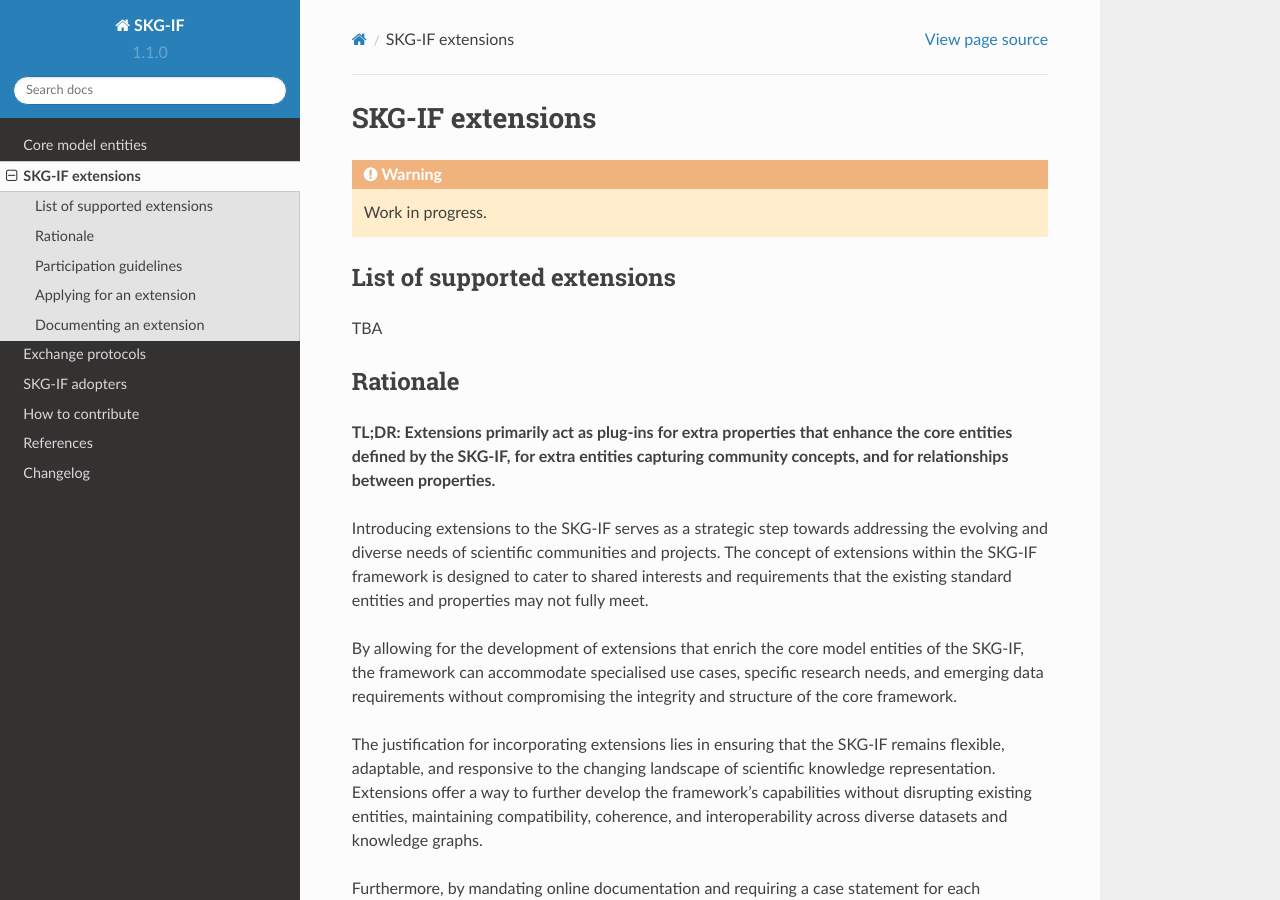
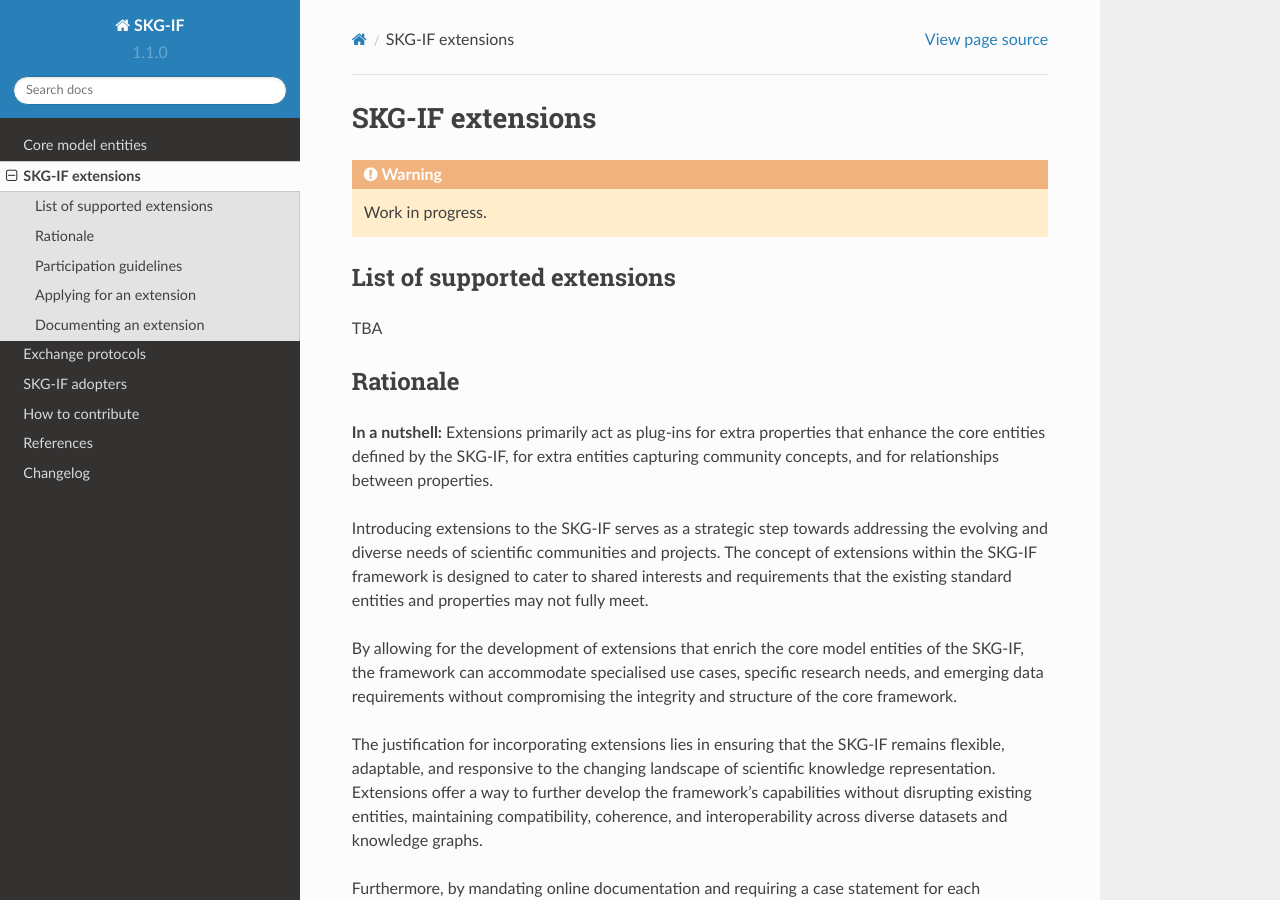
Before and after one commit to andremann/SKG-IF, a Sphinx documentation site: the page built from docs/source/extensions.rst, in a window 1280 px wide and 900 px high. Built offline with Sphinx 7.4.7 and the Read the Docs theme 2.0.0, drawn with Linux system fonts in a browser that asks for light colours; pages that are not in the unit, such as notebooks, are missing from menus.

Commit message:
small updates on ext page

```diff
--- a/docs/source/extensions.rst
+++ b/docs/source/extensions.rst
@@ -13,7 +13,7 @@ TBA
 Rationale
 ---------
 
-**TL;DR: Extensions primarily act as plug-ins for extra properties that enhance the core entities defined by the SKG-IF, for extra entities capturing community concepts, and for relationships between properties.**
+**In a nutshell:** Extensions primarily act as plug-ins for extra properties that enhance the core entities defined by the SKG-IF, for extra entities capturing community concepts, and for relationships between properties.
 
 Introducing extensions to the SKG-IF serves as a strategic step towards addressing the evolving and diverse needs of scientific communities and projects.
 The concept of extensions within the SKG-IF framework is designed to cater to shared interests and requirements that the existing standard entities and properties may not fully meet.
```
